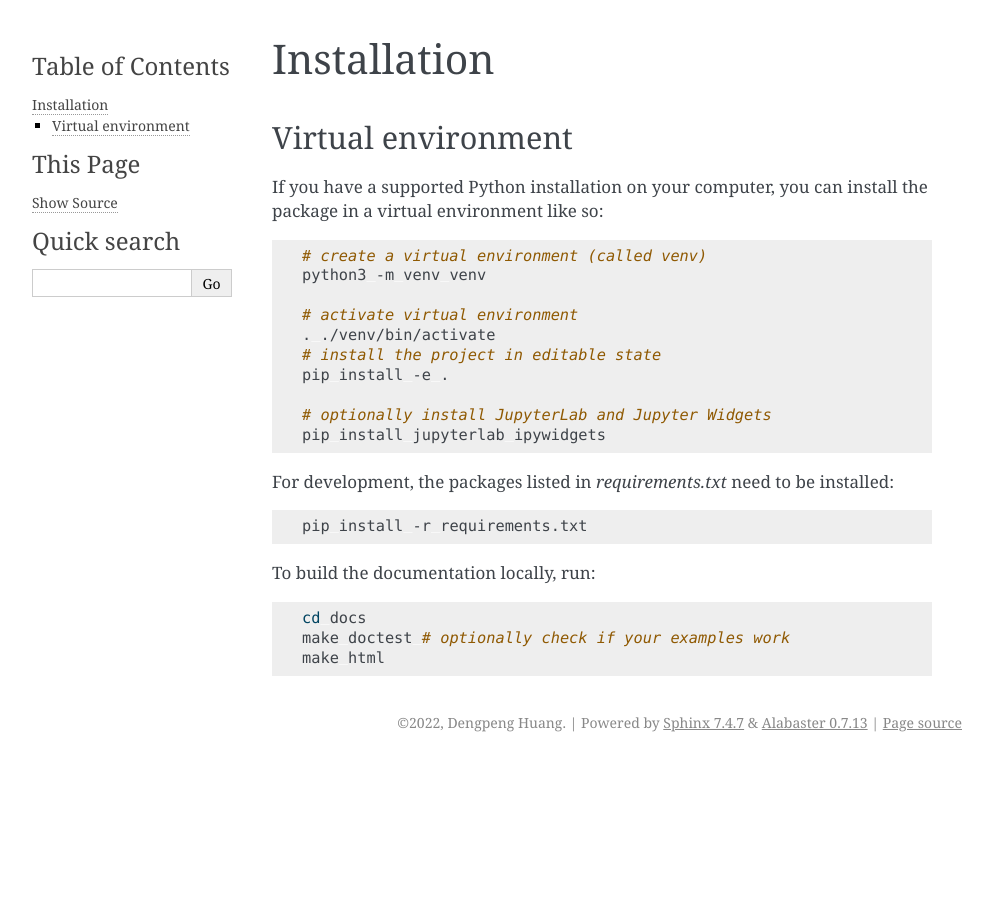
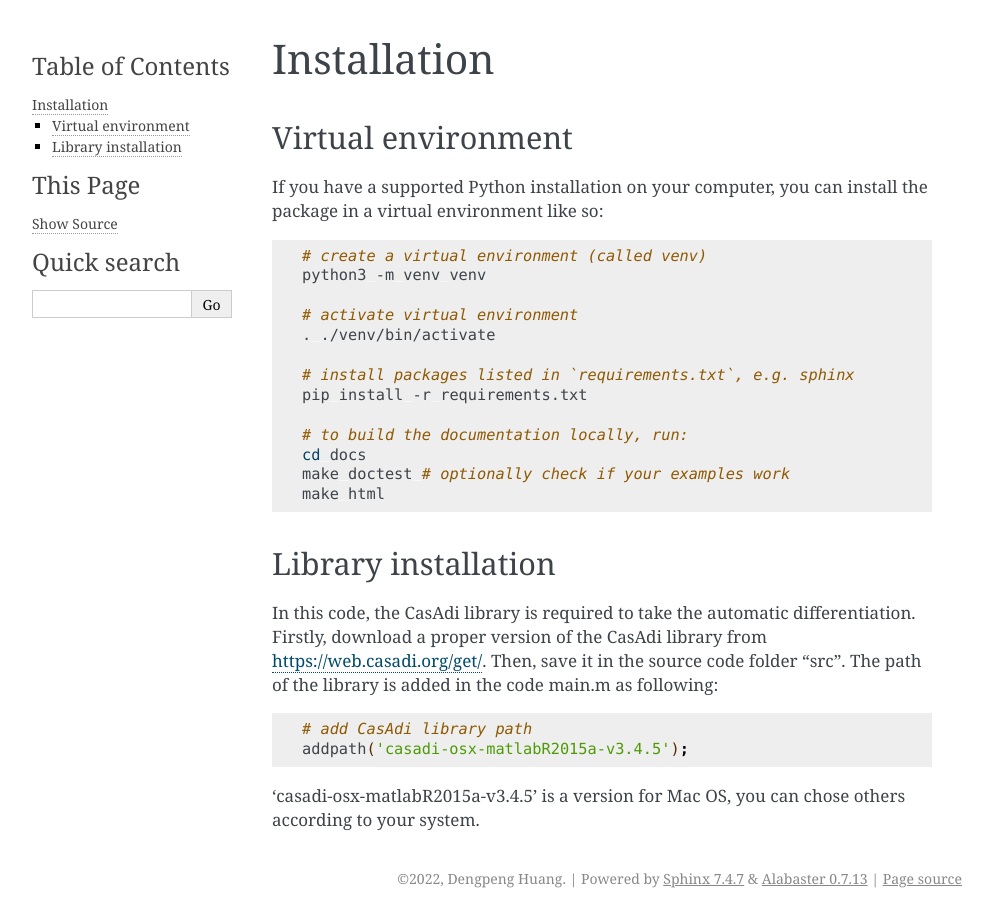
Before and after one commit to THREAD-3-2/elec_mech_beam, a Sphinx documentation site: the page built from docs/installation.rst, in a window 1280 px wide. Shown: the whole page, without its empty margins (148-1141 px from the left). Built offline with Sphinx 7.4.7, drawn with Linux system fonts in a browser that asks for light colours.

Commit message:
update installation

```diff
--- a/docs/installation.rst
+++ b/docs/installation.rst
@@ -17,24 +17,24 @@ install the package in a virtual environment like so:
 
     # activate virtual environment
     . ./venv/bin/activate
-    # install the project in editable state
-    pip install -e .
 
-    # optionally install JupyterLab and Jupyter Widgets
-    pip install jupyterlab ipywidgets
+    # install packages listed in `requirements.txt`, e.g. sphinx
+    pip install -r requirements.txt
 
+    # to build the documentation locally, run:
+    cd docs
+    make doctest # optionally check if your examples work
+    make html
 
-For development, the packages listed in `requirements.txt` need to be installed:
+Library installation
+=====================
+
+In this code, the CasAdi library is required to take the automatic differentiation. Firstly, download a proper version of the CasAdi library from https://web.casadi.org/get/.
+Then, save it in the source code folder "src". The path of the library is added in the code main.m as following:
 
 .. code-block:: bash
 
-    pip install -r requirements.txt
+    # add CasAdi library path
+    addpath('casadi-osx-matlabR2015a-v3.4.5');
 
-
-To build the documentation locally, run:
-
-.. code-block:: bash
-
-    cd docs
-    make doctest # optionally check if your examples work
-    make html
+'casadi-osx-matlabR2015a-v3.4.5' is a version for Mac OS, you can chose others according to your system.
--- a/docs/vi.rst
+++ b/docs/vi.rst
@@ -175,7 +175,7 @@ by use of the nodal reparametrization. The generalized configuration of the elec
         \mathbf{u}=\begin{bmatrix} \mathbf{u}_\varphi& \boldsymbol\theta&\mathbf{v}\end{bmatrix}^T
     \end{align}
 
-with :math:`\mathbf{u}_\varphi,  \boldsymbol\theta$ and $\mathbf{v}` characterizing the incremental displacement, the incremental
+with :math:`\mathbf{u}_\varphi,  \boldsymbol\theta and \mathbf{v}` characterizing the incremental displacement, the incremental
 rotation and the incremental electric potential, respectively. In this case, the nodal configuration for the next time step can
 be updated as
 
```
